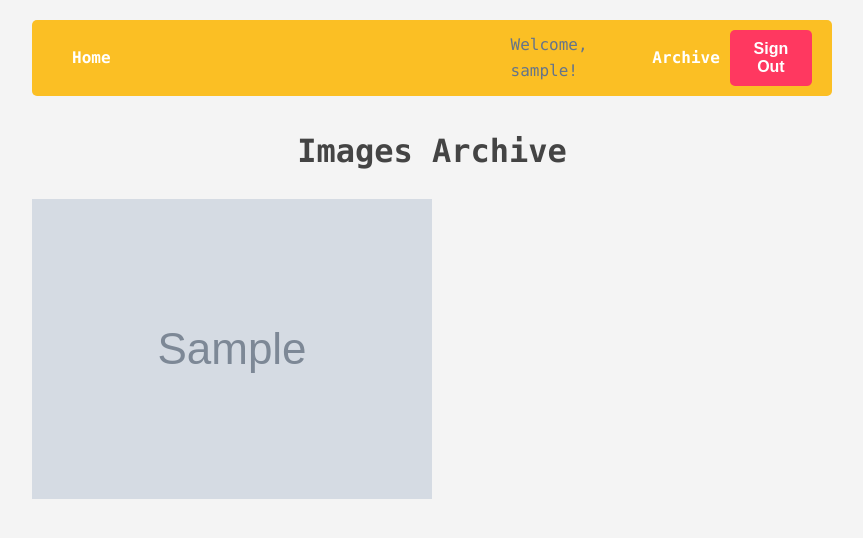
After one commit to software-students-fall2023/5-final-project-jungle-gap, a Flask app: page /archive in a window 1280 px wide. The commit adds this page. Shown: the top 538 px of the page, without its empty margins (208-1071 px from the left). Run offline with Flask 3, Linux system fonts and the light colour scheme; the visitor is signed in with stand-in values (Sample User, id 1); grey boxes marked "Sample" are stand-in pictures; a database or web service that is not in the repository returns one stand-in record (values such as "Sample title").

Commit message:
add archive view and templates

```diff
--- a/web-app/app.py
+++ b/web-app/app.py
@@ -67,6 +67,20 @@ def homescreen_view():
     upload audio
     """
     return render_template("index.html")
+
+@app.route("/archive")
+@login_required
+def archive_view():
+    """
+    View images generated for the user before
+    """
+    server_url = os.environ.get("SERVER_URL", "http://127.0.0.1")
+    user_images = db.history.find({
+        "user_id": session["user"]["_id"]
+    }) # Find the images in the database that have user's id
+    app.logger.warning(user_images)
+    images = list(map(lambda user_image: {"filename": user_image["filename"]}, user_images))
+    return render_template("archive.html",images=images, server_url=server_url)
 
 
 # @app.route("/recognition")
--- /dev/null
+++ b/web-app/templates/archive.html
@@ -0,0 +1,12 @@
+{% extends 'base.html' %}
+
+{% block container %}
+<div class="archive-container">
+  <h1>Images Archive</h1>
+  {% for image in images %}
+  <div class="image-container">
+    <image src= "{{server_url}}:7001//image/{{image.filename}}">
+  </div>
+  {% endfor %}
+</div>
+{% endblock %}
--- a/web-app/templates/base.html
+++ b/web-app/templates/base.html
@@ -12,7 +12,7 @@
       <a class="bl" href="/">Home</a>
       {% if session.logged_in %}
       <span style="margin-left: 400px;">Welcome, {{ session.user.username }}!</span>
-      <!-- <a href="/recognition">Recognition Result</a> -->
+      <a href="/archive">Archive</a>
       <form method="POST" action="/user/signout" style="display: inline;">
         <button type="submit" class="signout-btn">Sign Out</button>
       </form>
```
